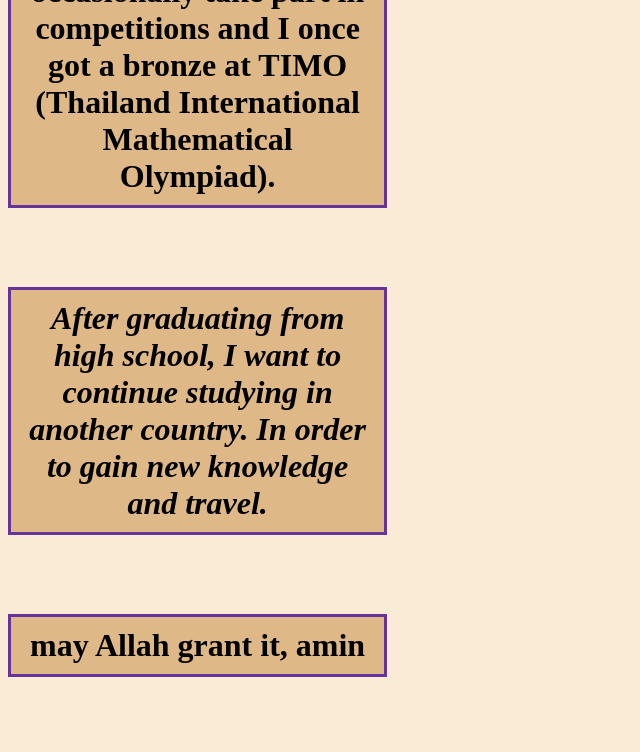
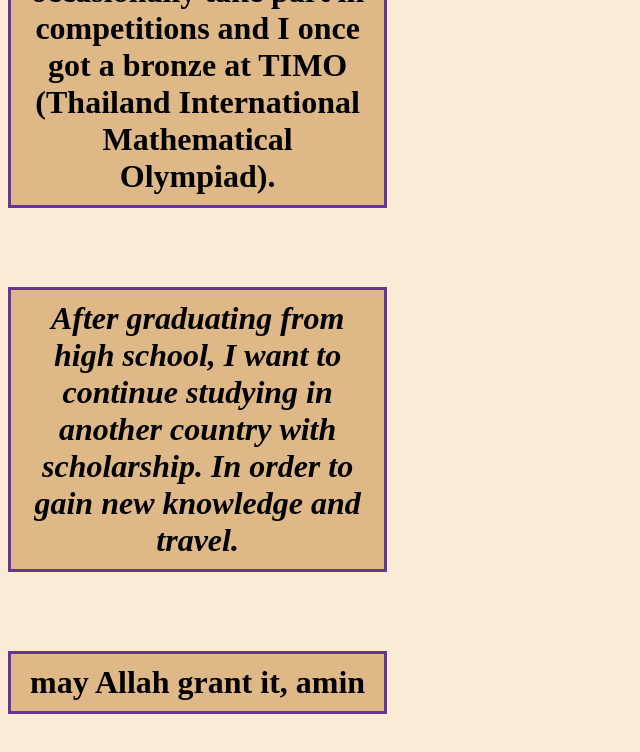
Before and after one commit to yazid110/yazid110.github.io, a plain HTML site: page index.html in a window 1280 px wide. Shown: the part 844-1596 px from the top of the page, without its empty margins (0-640 px from the left). Drawn offline with Linux system fonts and the light colour scheme.

Commit message:
Add files via upload

```diff
--- a/index.html
+++ b/index.html
@@ -17,7 +17,7 @@
              <p><h1><b>So that i can reach my goal, i study every night.So that I can be more proficient in mathematics, I occasionally take part in competitions and I once got a bronze at TIMO (Thailand International Mathematical Olympiad).</b></h1></p>
 <br>
 <br>
-            <p><h1><i><b>After graduating from high school, I want to continue studying in another country. In order to gain new knowledge and travel. </b></i></h1></p>
+            <p><h1><i><b>After graduating from high school, I want to continue studying in another country with scholarship. In order to gain new knowledge and travel. </b></i></h1></p>
     <br>
     <br>
         <p><b><h1>may Allah grant it, amin</h1></b></p>
```
